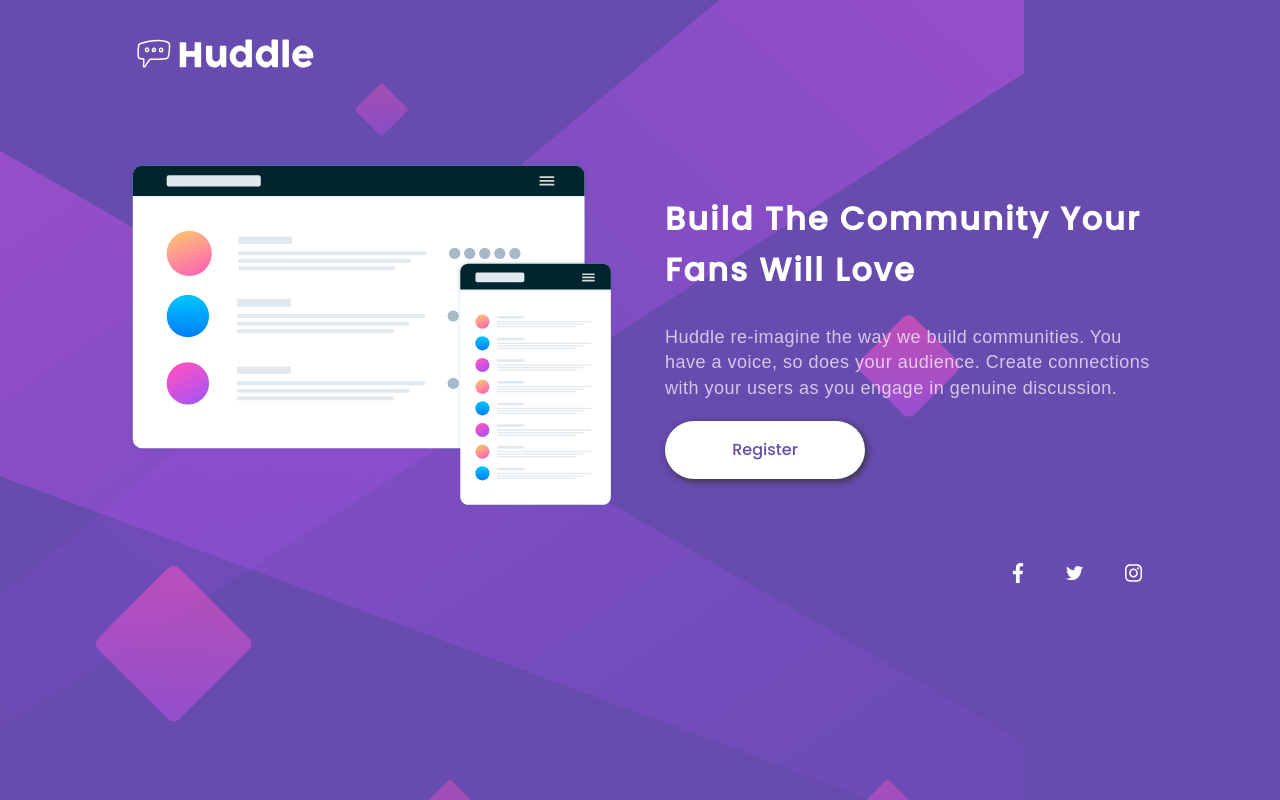
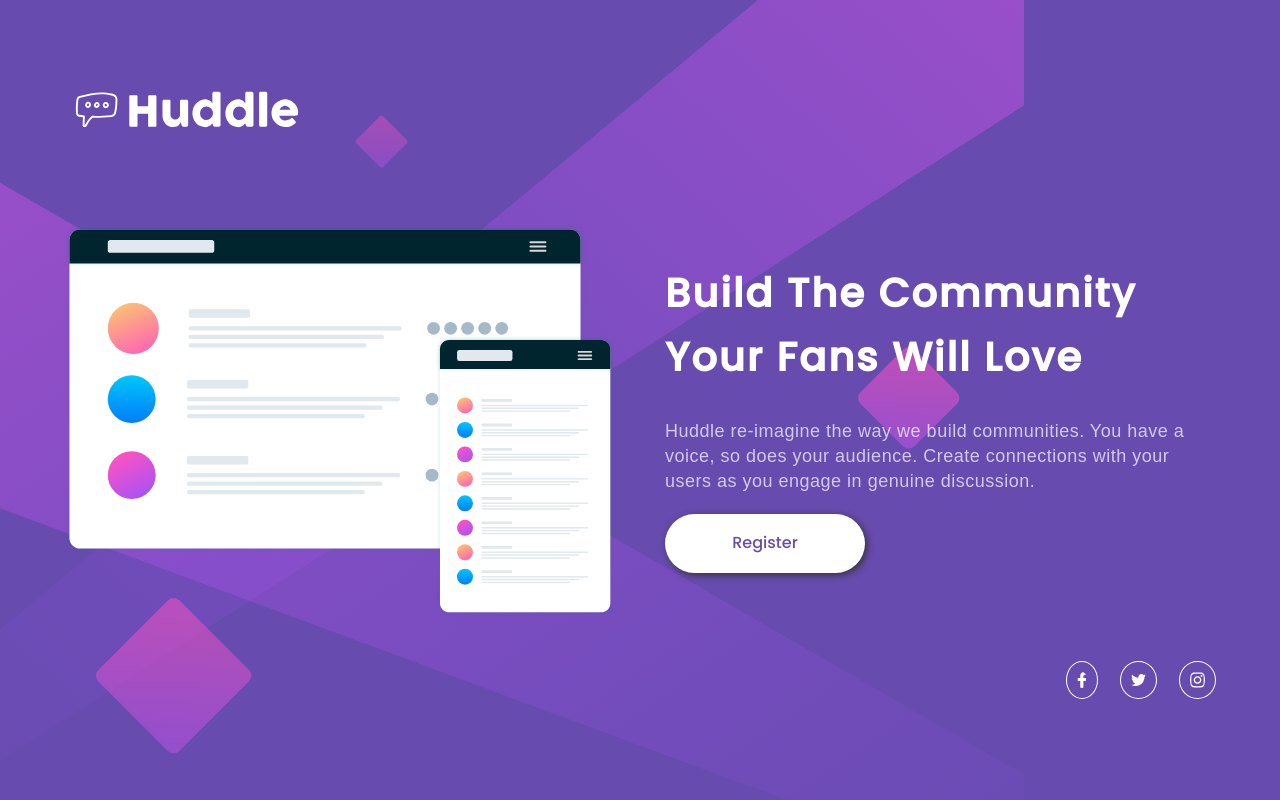
Before and after one commit to karimayman102/huddle-landing-page, a plain HTML site: page index.html in a window 1280 px wide. Drawn offline with Linux system fonts and the light colour scheme.

Commit message:
sixth commit

```diff
--- a/css/main.css
+++ b/css/main.css
@@ -17,21 +17,20 @@ body{
 }
 /*start global*/
 .container{
-    width:80%;
+    width:90%;
     margin:auto;
 }
 /*end global*/
 /*start header*/
 header{
-    padding:30px 0;
-    margin-bottom:50px;
+    padding:80px 0;
 }
 .header-content{
     display:flex;
     justify-content:flex-start;
 }
 .image img{
-    width:190px;
+    width:240px;
 }
 /*end header*/
 /*start main*/
@@ -61,7 +60,7 @@ main{
     margin-bottom:30px;
     line-height:1.6;
     letter-spacing:2px;
-
+    font-size:40px;
 }
 .right p{
     font-family:arial;
@@ -105,13 +104,15 @@ footer{
 }
 .social img:first-of-type{
     width:32px;
-    padding:10px 10px;
+    padding:10px;
     cursor:pointer;
 }
 .social img{
     width:37px;
     padding:5px 10px;
     cursor:pointer;
+    border:1px solid #fff;
+    border-radius:50%;
 }
 /*end footer*/
 /*start media*/
--- a/index.html
+++ b/index.html
@@ -1,7 +1,7 @@
 <!DOCTYPE html>
 <html>
     <head>
-        <meta charset="UTF-8">
+        <meta charset="utf-8">
         <title>Huddle</title>
         <link rel="stylesheet" href="css/normalize.css">
         <link rel="stylesheet" href="css/main.css">
@@ -14,7 +14,7 @@
             <div class="container">
                 <div class="header-content">
                     <div class="image">
-                        <img src="photos/logo.svg" />
+                        <img src="photos/logo.svg" alt="logo" />
                     </div>
                 </div>
             </div>
@@ -24,7 +24,7 @@
                 <div class="main-content">
                     <section class="left">
                         <div class="photo">
-                            <img src="photos/illustration-mockups.svg" />
+                            <img src="photos/illustration-mockups.svg" alt="mockups" />
                         </div>
                     </section>
                     <section class="right">
@@ -39,9 +39,9 @@
             <div class="container">
                 <div class="footer-content">
                     <div class="social">
-                        <img src="photos/facebook-f-brands.svg" />
-                        <img src="photos/twitter-brands.svg" />
-                        <img src="photos/instagram-brands.svg" />
+                        <img src="photos/facebook-f-brands.svg" alt="facebook" />
+                        <img src="photos/twitter-brands.svg" alt="twitter"/>
+                        <img src="photos/instagram-brands.svg" alt="instagram" />
                     </div>
                 </div>
             </div>
```
